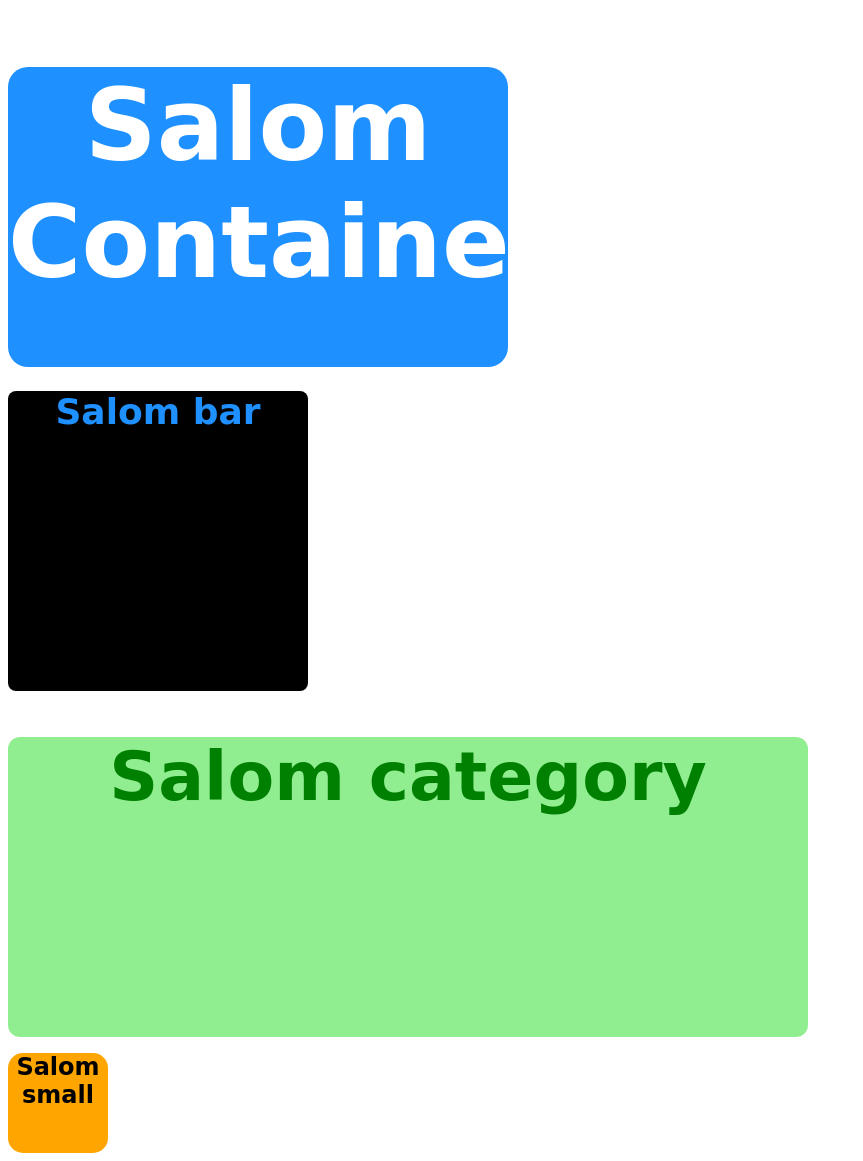
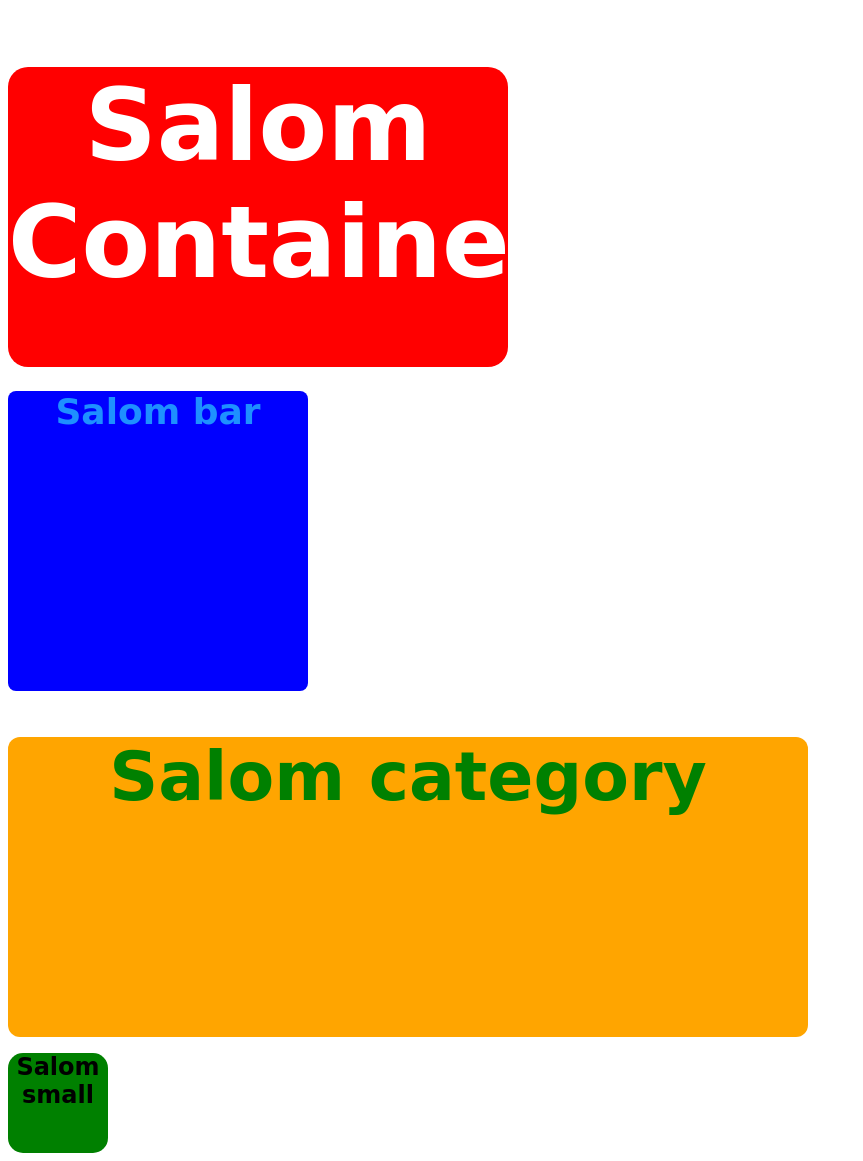
Before and after one commit to Mrshokhrukh/test-sn1, a plain HTML site: page index.html in a window 1280 px wide. Shown: the whole page, without its empty margins (0-863 px from the left). Drawn offline with Linux system fonts and the light colour scheme.

Commit message:
ozgarishlar

```diff
--- a/sass/_base.scss
+++ b/sass/_base.scss
@@ -1,13 +1,13 @@
 .container {
-    @include card(500px, 300px, 20px, dodgerblue, 50px, white);
+  @include card(500px, 300px, 20px, red, 50px, white);
 }
 .bar {
-    @include card(300px, 300px, 8px, black, 18px, dodgerblue);
+  @include card(300px, 300px, 8px, blue, 18px, dodgerblue);
 }
 .category {
-    @include card(800px, 300px, 12px, lightgreen, 34px, green);
+  @include card(800px, 300px, 12px, orange, 34px, green);
 }
 
 .small {
-    @include card(100px, 100px, 15px, orange, 12px, black);
+  @include card(100px, 100px, 15px, green, 12px, black);
 }
```
Also changed, not shown: sass/style.css, 1 other file. Lines whose indentation alone changed are shown as unchanged.
